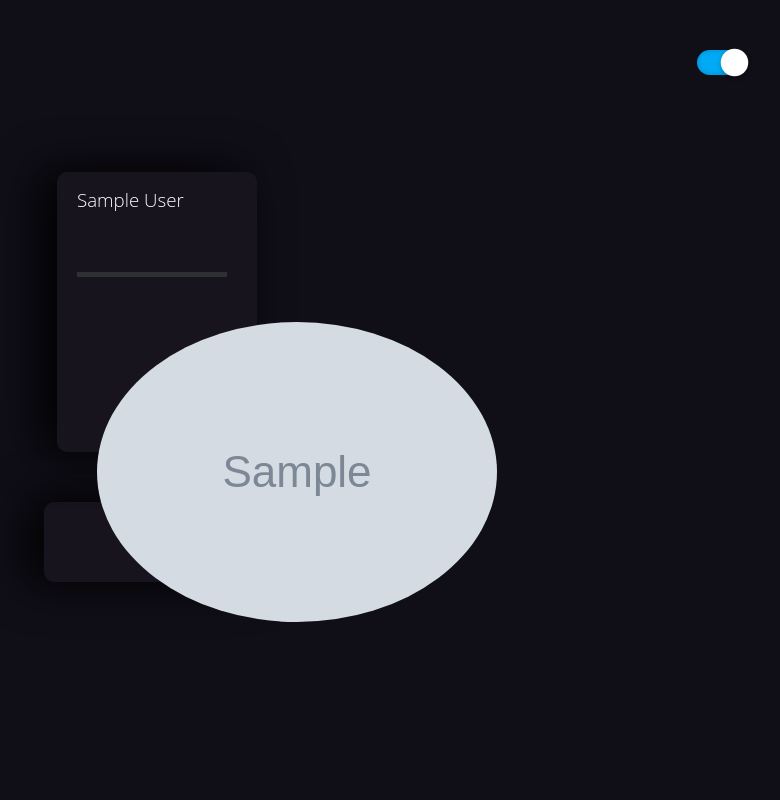
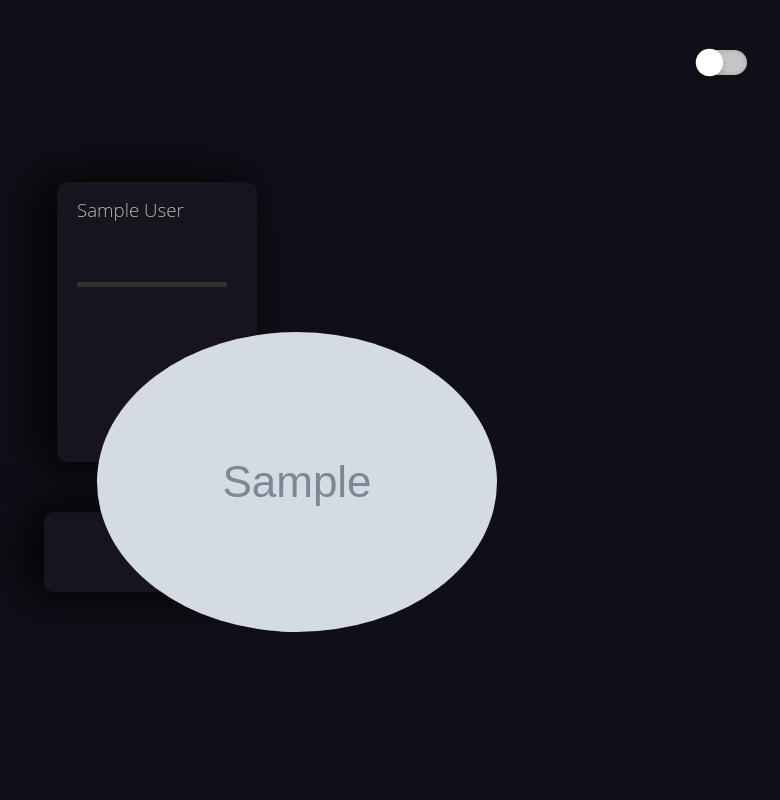
Before and after one commit to gladunvv/auth-app-django, a Django app: template myapp/social_auth/templates/social_auth/list_friends.html in a window 1280 px wide. Shown: the whole page, without its empty margins (483-1263 px from the left). Run offline with Django 3.2, Linux system fonts and the light colour scheme; the template is opened without the code that fills it: most values are stand-ins (such as "Sample title", 1, 10 or a date in 2020); grey boxes marked "Sample" are stand-in pictures.

Commit message:
correct style

```diff
--- a/myapp/myapp/settings.py
+++ b/myapp/myapp/settings.py
@@ -45,6 +45,7 @@ INSTALLED_APPS = [
 ]
 
 MIDDLEWARE = [
+    'whitenoise.middleware.WhiteNoiseMiddleware',
     'django.middleware.security.SecurityMiddleware',
     'django.contrib.sessions.middleware.SessionMiddleware',
     'django.middleware.common.CommonMiddleware',
@@ -141,6 +142,8 @@ LOGIN_REDIRECT_URL = '/friends'
 SOCIAL_AUTH_VK_OAUTH2_KEY = ''
 SOCIAL_AUTH_VK_OAUTH2_SECRET = ''
 
-
+PROJECT_ROOT = os.path.join(os.path.abspath(__file__))
+STATIC_ROOT = os.path.join(PROJECT_ROOT, 'staticfiles')
 STATIC_URL = '/static/'
 STATICFILES_DIRS = [os.path.join(BASE_DIR, "static"),]
+STATICFILES_STORAGE = 'whitenoise.django.GzipManifestStaticFilesStorage'
--- a/myapp/social_auth/templates/social_auth/base.html
+++ b/myapp/social_auth/templates/social_auth/base.html
@@ -4,7 +4,6 @@
 <html lang="en">
   <head>
     <meta charset="UTF-8" />
-    <meta name="viewport" content="width=device-width, initial-scale=1.0" />
     <meta http-equiv="X-UA-Compatible" content="ie=edge" />
     <link rel="stylesheet" href="{% static "style.css"%}" />
     <title>{% block title %}{% endblock %}</title>
--- a/myapp/static/js/theme.js
+++ b/myapp/static/js/theme.js
@@ -1,13 +1,45 @@
-const themeSwitcher = document.getElementById('theme-switcher')
-const body = document.getElementsByTagName('body')[0]
-const card = Array.from(document.getElementsByClassName('card'))
+const themeSwitcher = document.getElementById("theme-switcher");
+const body = document.getElementsByTagName("body")[0];
+const card = Array.from(document.getElementsByClassName("card"));
 
-themeSwitcher.checked = true
+try {
+  const isLightTheme = window.localStorage.getItem("light");
 
+  if (isLightTheme) {
+    themeSwitcher.checked = true;
+  } else {
+    themeSwitcher.checked = false;
+  }
+} catch (error) {
+  console.log(error);
+}
 
-themeSwitcher.addEventListener('click', () => {
-    body.classList.toggle('light')
-    card.forEach(item => {
-        item.classList.toggle('light')
-    })
-})
+const switchTheme = () => {
+  body.classList.toggle("light");
+  card.forEach(item => {
+    item.classList.toggle("light");
+  });
+};
+
+window.addEventListener("DOMContentLoaded", () => {
+  try {
+    const isLightTheme = window.localStorage.getItem("light");
+    if (isLightTheme) switchTheme();
+  } catch (error) {
+    console.log(error);
+  }
+
+  themeSwitcher.addEventListener("click", () => {
+    try {
+      const isLightThemeSeted = window.localStorage.getItem("light");
+      if (isLightThemeSeted) {
+        window.localStorage.removeItem("light");
+      } else {
+        window.localStorage.setItem("light", "true");
+      }
+    } catch (error) {
+      console.log(error);
+    }
+    switchTheme();
+  });
+});
--- a/myapp/static/style.css
+++ b/myapp/static/style.css
@@ -7,12 +7,12 @@
     position: relative;
     display: flex;
     flex-direction: column;
-    height: 100vh;
+    padding: 10px 0;
     transition: 1s;
 }
 
 .body.light {
-    background-color: #fff;
+    background-color: rgb(255, 255, 255);
 }
 
 .card__image {
@@ -21,7 +21,7 @@
 
 .user {
     text-align: center;
-    color: white;
+    color: #B8B8B8;
     margin-top: 50px;
 }
 
@@ -60,7 +60,7 @@ body {
     align-items: center;
     justify-content: center;
     display: flex;
-    color: white;
+    color: #B8B8B8;
     height: 80px;
     text-decoration: none;
     width: 227px;
@@ -68,6 +68,13 @@ body {
     border-radius: 10px;
     box-shadow: -1rem 0 3rem #000;
     transition: 0.4s ease-out;
+}
+
+.body.light .button {
+    box-shadow: none;
+    color: #100e17;
+    background-color: #fff;
+    border: 1.5px solid #ddd;
 }
 
 .button:hover {
@@ -84,6 +91,8 @@ body {
 
 .card.light {
     background-color: #fff;
+    box-shadow: none;
+    border: 1px solid #ddd;
 }
 
 .card.light .title {
@@ -101,6 +110,7 @@ body {
     position: relative;
     left: 0px;
 }
+
 
 .card:not(:first-child) {
     margin-left: -50px;
@@ -125,7 +135,7 @@ body {
 }
 
 .title {
-    color: white;
+    color: #B8B8B8;
     font-weight: 300;
     position: absolute;
     left: 20px;
@@ -139,6 +149,7 @@ body {
     height: 5px;
     width: 150px;
 }
+
 
 .emptybar {
     background-color: #2e3033;
@@ -156,6 +167,7 @@ body {
     background: linear-gradient(90deg, rgba(0,154,217,1) 0%, rgba(217,147,0,1) 65%, rgba(255,186,0,1) 100%);
     transition: 0.6s ease-out;
 }
+
 
 .card:hover .filledbar {
     width: 120px;
@@ -186,9 +198,11 @@ input[type="checkbox"] {
     box-shadow: inset 0 0 5px rgba(0,0,0, .2);
     transition: 0.5s;
 }
+
 input:checked[type="checkbox"] {
     background: #02a9f4;
 }
+
 input[type="checkbox"]::before {
     content: '';
     position: absolute;
@@ -202,6 +216,7 @@ input[type="checkbox"]::before {
     box-shadow: 0 2px 5px rgba(0,0,0, .2);
     transition: 0.2s;
 }
+
 input:checked[type="checkbox"]::before {
     left: 25px;
 }
--- /dev/null
+++ b/runtime.txt
@@ -0,0 +1 @@
+python-3.7.2
```
Also changed, not shown: requirements.txt (added, +18 -0 lines), 2 other files.
